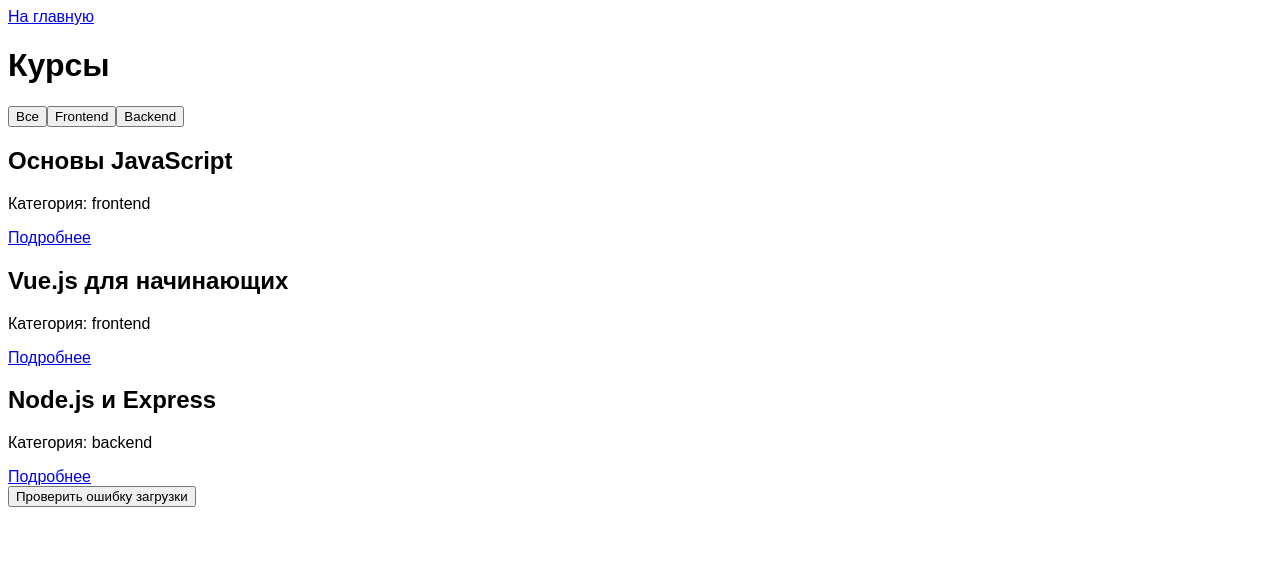
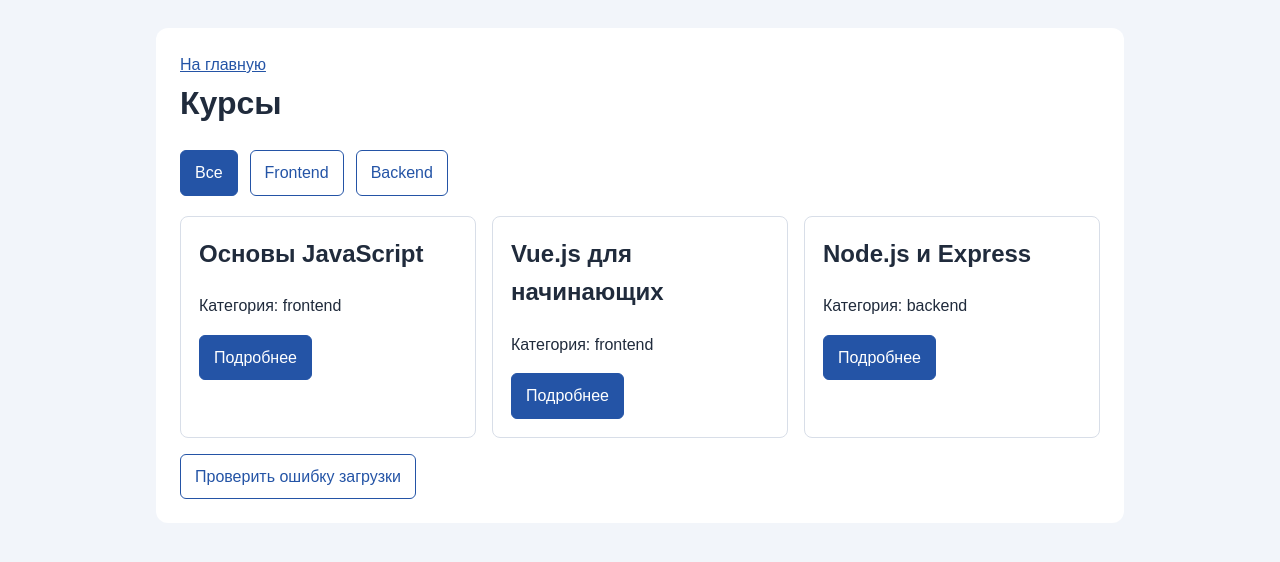
Before and after one commit to dobrv4er/32pr, a Vue app: page /courses in a window 1280 px wide. Shown: the top 562 px of the page. Built offline with nearby package versions, Linux system fonts and the light colour scheme.

Commit message:
Добавлено оформление каталога курсов

```diff
--- a/src/assets/main.css
+++ b/src/assets/main.css
@@ -1 +1,33 @@
-body { font-family: Arial, sans-serif; }
+* { box-sizing: border-box; }
+body {
+  margin: 0;
+  font-family: Arial, sans-serif;
+  line-height: 1.6;
+  background: #f2f5fa;
+  color: #202b3c;
+}
+#app { max-width: 1000px; margin: 0 auto; padding: 28px 16px; }
+main { background: white; padding: 24px; border-radius: 12px; }
+h1 { margin-top: 0; }
+a { color: #2454a6; }
+nav { display: flex; flex-wrap: wrap; gap: 12px; margin: 20px 0; }
+nav a.router-link-exact-active { font-weight: bold; text-decoration: underline; }
+button, input, .button { font: inherit; padding: 9px 14px; }
+button, .button {
+  display: inline-block;
+  cursor: pointer;
+  border: 1px solid #2454a6;
+  border-radius: 6px;
+  background: white;
+  color: #2454a6;
+  text-decoration: none;
+}
+button.active, .button { background: #2454a6; color: white; }
+.cards { display: grid; grid-template-columns: repeat(auto-fit, minmax(min(240px, 100%), 1fr)); gap: 16px; }
+article { border: 1px solid #d8dee8; border-radius: 8px; padding: 18px; margin-bottom: 16px; }
+article h2, article h3 { margin-top: 0; }
+form { display: flex; flex-wrap: wrap; align-items: center; gap: 12px; }
+form label { flex-basis: 100%; }
+input { min-width: 0; max-width: 100%; }
+[role='alert'] { color: #b42318; }
+:focus-visible { outline: 3px solid #d17b00; outline-offset: 3px; }
```
